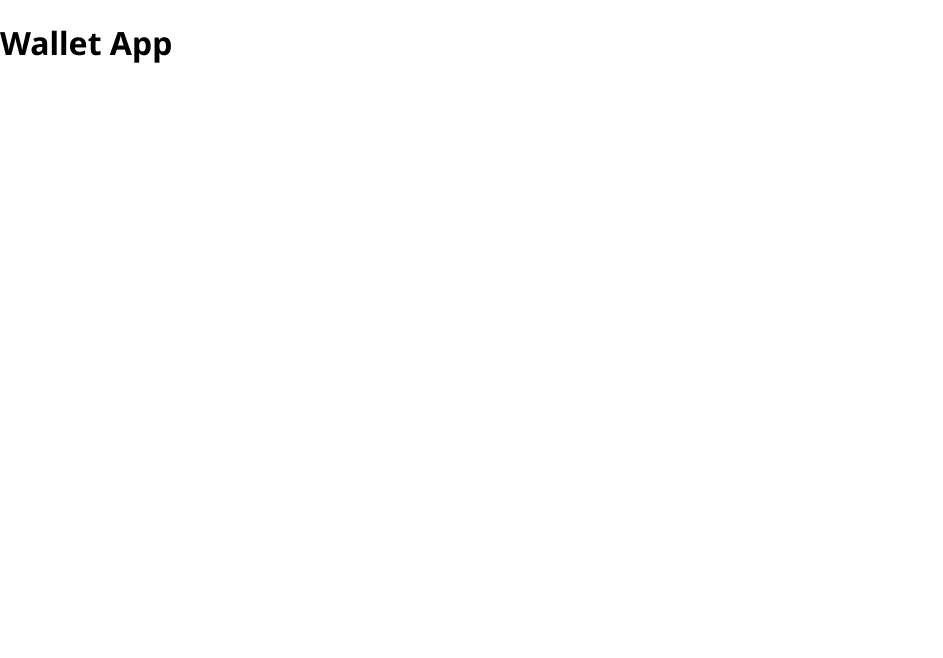
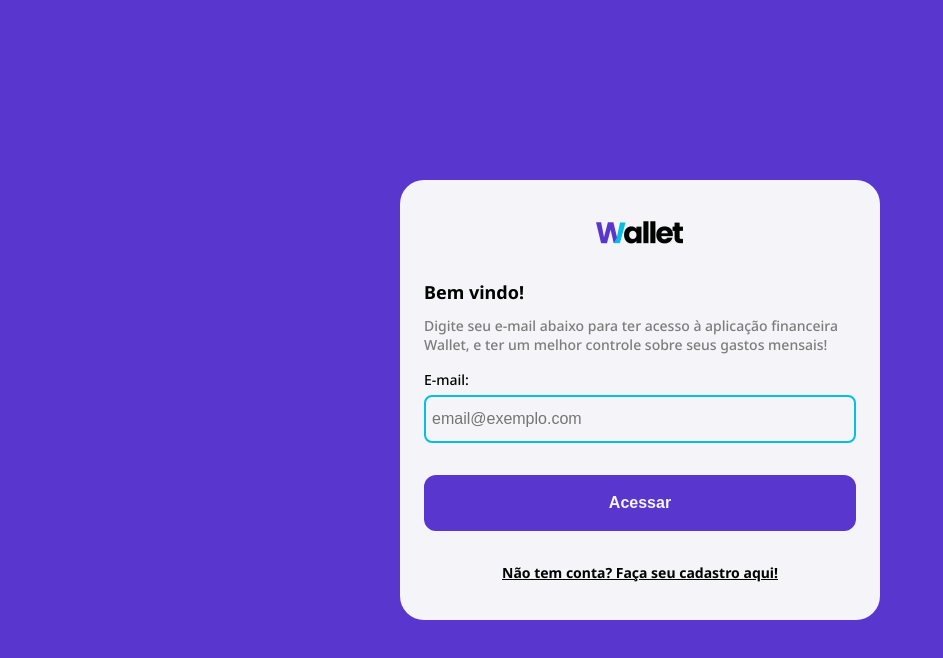
Before and after one commit to carlosartur32/wallet-app-frontend, a plain HTML site: page index.html in a window 1280 px wide. Shown: the whole page, without its empty margins (0-943 px from the left). Drawn offline with Linux system fonts and the light colour scheme.

Commit message:
feat: implement UI for auth screen

```diff
--- a/index.html
+++ b/index.html
@@ -6,6 +6,27 @@
     <script src="index.js"></script>
   </head>
   <body>
-    <h1>Wallet App</h1>
+    <div class="auth-container">
+      <div class="auth-content">
+        <div class="auth-content-container">
+          <img class="logo" src="src/img/logo.png" />
+          <h3 class="full-width text-left mt larger">Bem vindo!</h3>
+          <p class="mt small">
+            Digite seu e-mail abaixo para ter acesso à aplicação financeira
+            Wallet, e ter um melhor controle sobre seus gastos mensais!
+          </p>
+          <label class="mt" for="input-email">E-mail:</label>
+          <input
+            placeholder="email@exemplo.com"
+            class="mt smaller"
+            id="input-email"
+            name="input-email"
+            type="email"
+          />
+          <button class="full-width mt larger">Acessar</button>
+          <a class="mt larger">Não tem conta? Faça seu cadastro aqui!</a>
+        </div>
+      </div>
+    </div>
   </body>
 </html>
--- a/styles.css
+++ b/styles.css
@@ -4,8 +4,157 @@ body {
   padding: 0px;
   margin: 0px;
   font-family: "Noto Sans", sans-serif;
+  color: #010400;
 }
 
 h1 {
-  font-family: "Noto Sans", sans-serif;
+  font-size: 40px;
+  font-weight: bolder;
+  margin: 0px;
+  padding: 0px;
 }
+
+h2 {
+  font-size: 24px;
+  font-weight: bold;
+  margin: 0px;
+  padding: 0px;
+}
+
+h3 {
+  font-size: 18px;
+  font-weight: bold;
+  margin: 0px;
+  padding: 0px;
+}
+
+h4 {
+  font-size: 16px;
+  color: #7c7c7c;
+  font-weight: 700;
+  margin: 0px;
+  padding: 0px;
+}
+
+p {
+  font-size: 14px;
+  font-weight: 500;
+  color: #7c7c7c;
+  margin: 0px;
+  padding: 0px;
+}
+
+label {
+  width: 100%;
+  font-size: 14px;
+  font-weight: 500;
+}
+
+a {
+  font-size: 14px;
+  font-weight: 700;
+  text-decoration: underline;
+}
+
+button {
+  background-color: #5936cd;
+  height: 56px;
+  width: 432px;
+  border-radius: 12px;
+  color: #f4f4f9;
+  font-weight: bold;
+  font-size: 16px;
+  border-color: #5936cd;
+  border-width: 2px;
+  border-style: solid;
+}
+
+button.small {
+  background-color: #f4f4f9;
+  color: #010400;
+  font-size: 14px;
+  border-radius: 8px;
+  width: 90px;
+  height: 36px;
+}
+
+input {
+  background-color: #f4f4f9;
+  width: 100%;
+  height: 48px;
+  border-color: #06bee1;
+  border-style: solid;
+  border-width: 2px;
+  border-radius: 8px;
+  color: #010400;
+  font-size: 16px;
+  padding: 6px;
+  box-sizing: border-box;
+}
+
+.full-width {
+  width: 100%;
+}
+
+.text-center {
+  text-align: center;
+}
+
+.text-left {
+  text-align: left;
+}
+
+.mt {
+  margin-top: 16px;
+}
+
+.mt.larger {
+  margin-top: 32px;
+}
+
+.mt.large {
+  margin-top: 24px;
+}
+
+.mt.small {
+  margin-top: 12px;
+}
+
+.mt.smaller {
+  margin-top: 6px;
+}
+
+.logo {
+  width: 88px;
+  height: auto;
+}
+
+.auth-container {
+  width: 100vw;
+  height: 100vh;
+  display: flex;
+  align-items: center;
+  justify-content: center;
+  background-color: #5936cd;
+}
+
+.auth-content {
+  display: flex;
+  align-items: center;
+  justify-content: center;
+  width: 480px;
+  height: auto;
+  min-height: 440px;
+  border-radius: 24px;
+  background-color: #f4f4f9;
+}
+
+.auth-content-container {
+  display: flex;
+  flex-direction: column;
+  align-items: center;
+  justify-content: center;
+  width: 100%;
+  height: 100%;
+  padding: 24px;
+}
```
